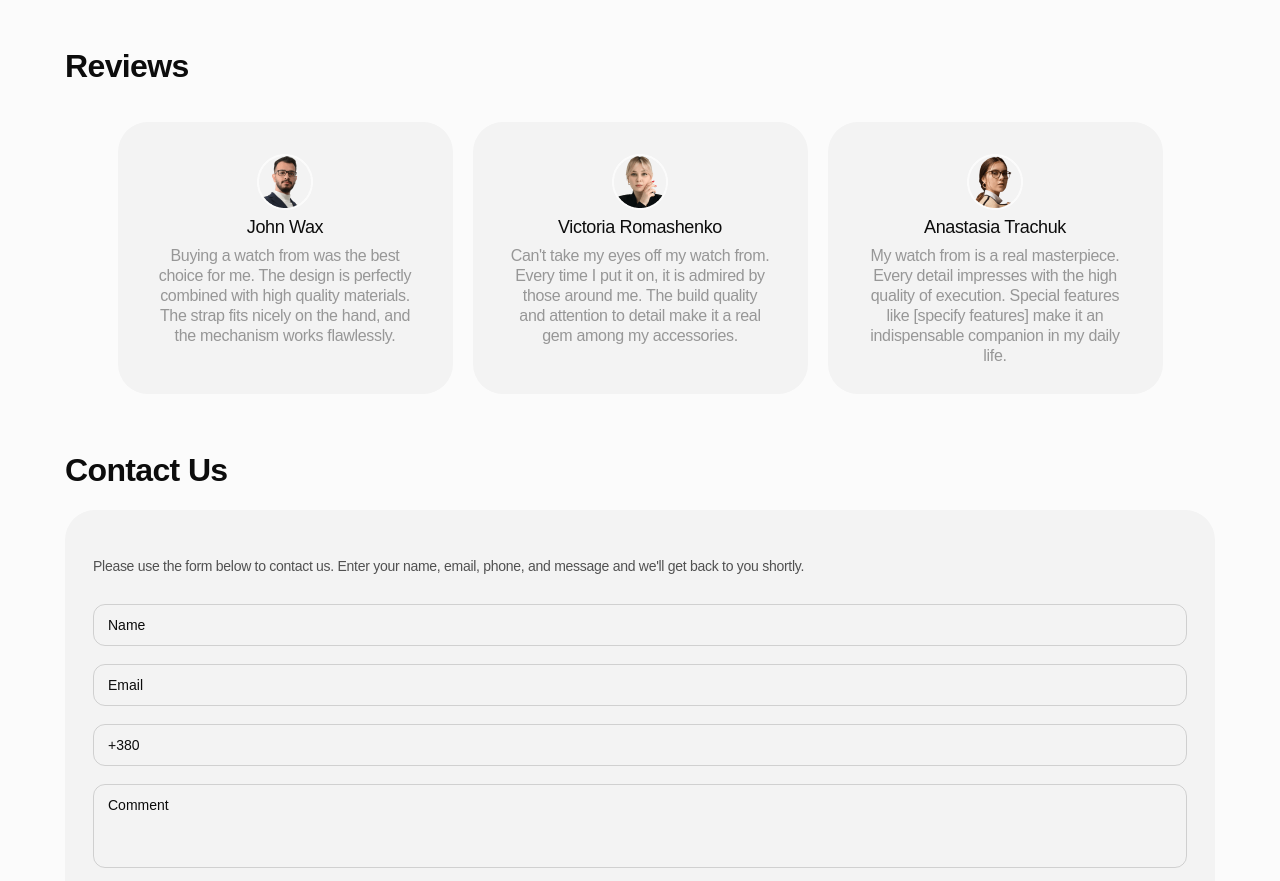
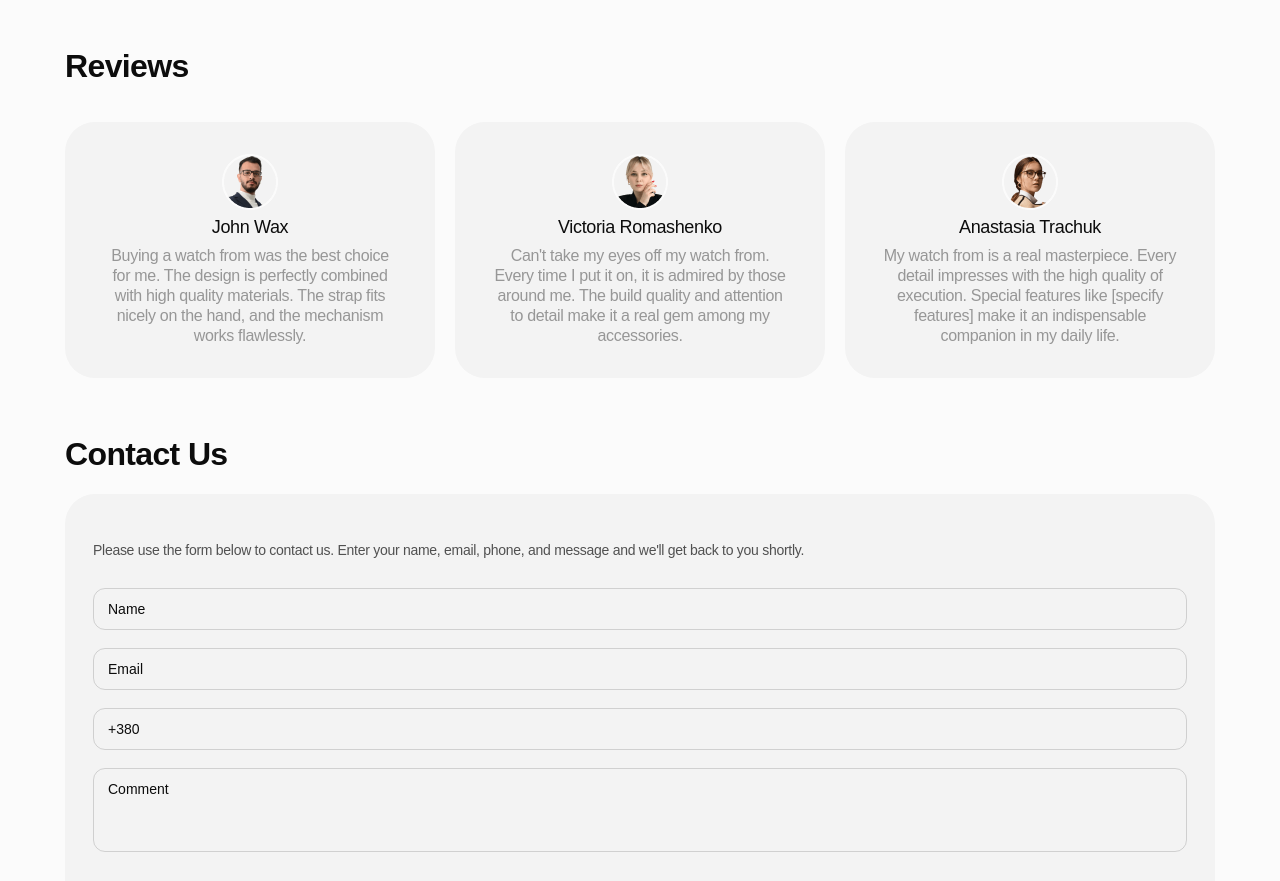
Before and after one commit to GoitStudentsWorks/html-css-105-BohdanPrihodko, a website built with Vite: page src/index.html in a window 1280 px wide. Shown: the part 2720-3601 px from the top of the page. Built offline with nearby package versions, Linux system fonts and the light colour scheme; files whose address does not match are found by name.

Commit message:
section reviews

```diff
--- a/src/css/reviews.css
+++ b/src/css/reviews.css
@@ -10,19 +10,25 @@
 .reviews {
     margin-bottom: 60px;
 }
+.feedback-list {
+    display: flex;
+    margin-left: auto;
+    margin-right: auto;
+    /* max-width: 335px; */
 
+}
 
 .reviews-list {
 display: flex;
     align-items: center;
-    justify-content: flex-start;
     flex-direction: column;
     border-radius: 30px;
         padding: 32px 36px;
-        width: 335px;
+        max-width: 335px;
         background: #f3f3f3;
         gap: 8px;
         margin-top: 32px;
+
 
 }
 
@@ -38,13 +44,13 @@ display: none;
         flex-direction: row;
             flex-wrap: wrap;
             gap: 16px;
-            justify-content: center
+            justify-content: center;
+
     }
 
     .reviews-list{
     flex-direction: column;
         max-width: 344px;
-        max-height: 272px;
         gap: 8px;
         margin-top: 40px;
   }
@@ -77,12 +83,13 @@ display: none;
 }
 @media only screen and (min-width: 1280px) {
   .feedback-list {
-
+    flex-direction: row;
     gap: 20px;
 
   }
   .reviews-list{
-    max-width: 372px;
+
+    max-width: 370px;
 
 
 
```
